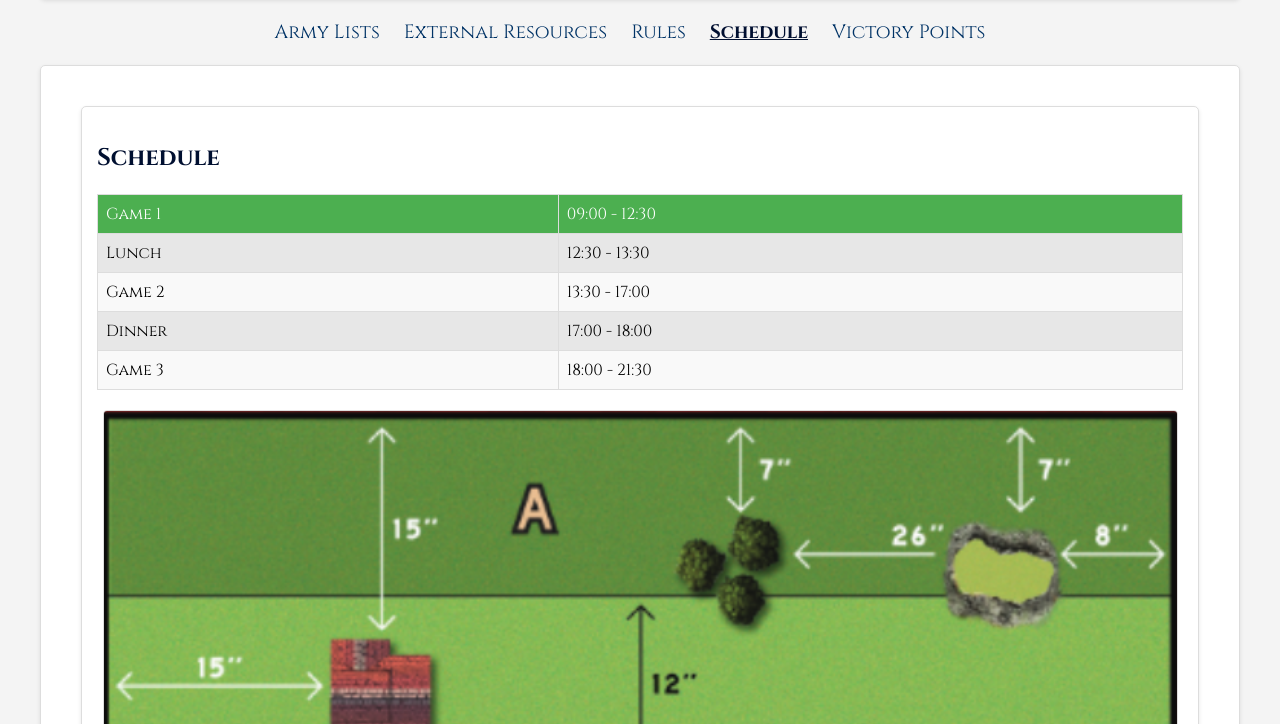
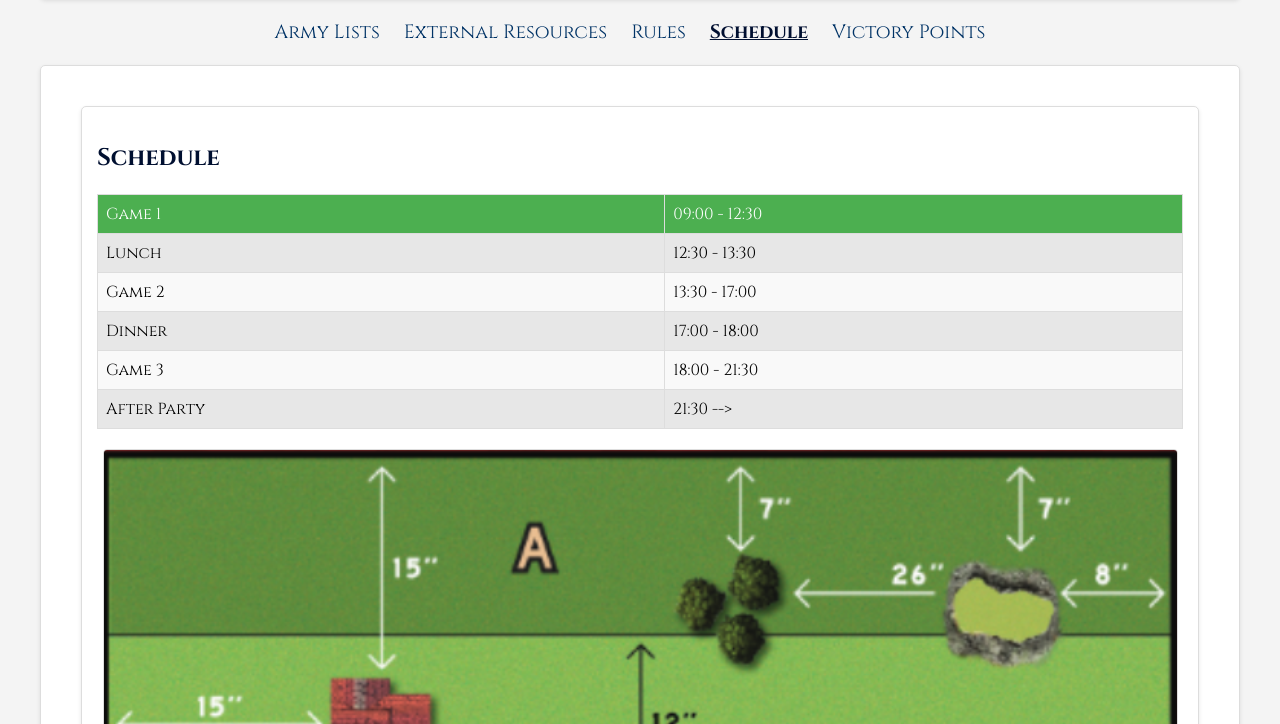
Before and after one commit to kanootcon/kanootcon, a plain HTML site: page schedule.html in a window 1280 px wide. Shown: the part 376-1100 px from the top of the page. Drawn offline with Linux system fonts and the light colour scheme.

Commit message:
Update schedule.html

```diff
--- a/schedule.html
+++ b/schedule.html
@@ -34,6 +34,7 @@
         <tr><td>Game 2</td><td>13:30 - 17:00</td></tr>
         <tr><td>Dinner</td><td>17:00 - 18:00</td></tr>
         <tr><td>Game 3</td><td>18:00 - 21:30</td></tr>
+	<tr><td>After Party</td><td>21:30 --></td></tr>
     </table>
     <!-- Separate block for schedule images -->
     <div id="schedule-images">
```
